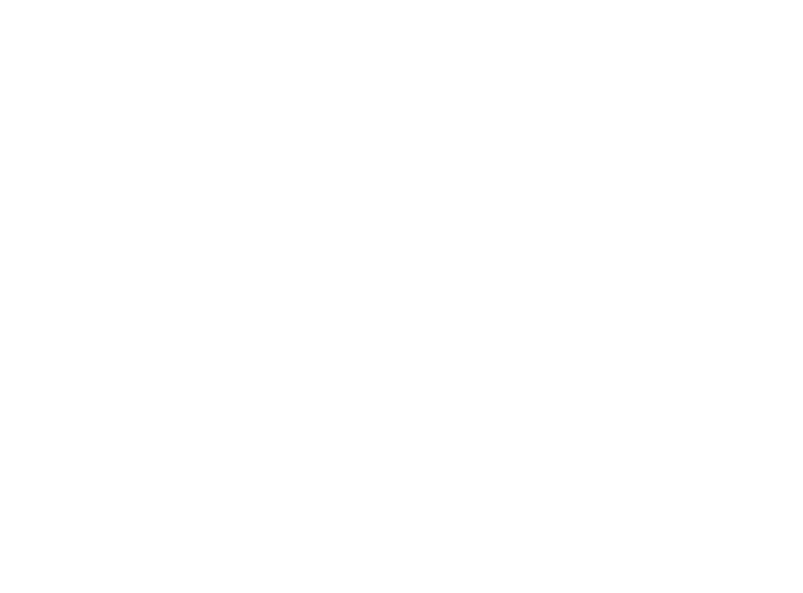
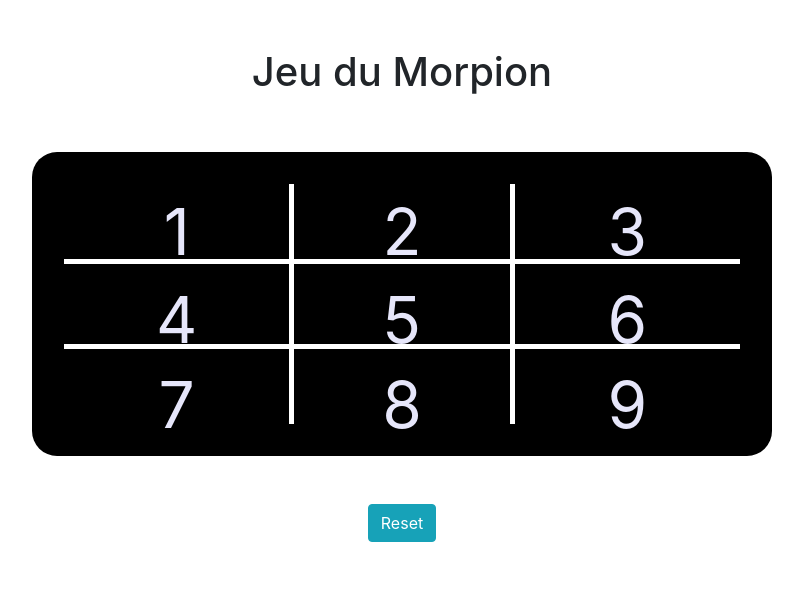
Before and after one commit to Delph-Sunny/Jeu_Du_Morpion, a plain HTML site: page index.html in a window 1280 px wide. Shown: the whole page, without its empty margins (238-1041 px from the left). Drawn offline with nearby package versions, Linux system fonts and the light colour scheme.

Commit message:
display in bootstrap

```diff
--- a/assets/css/style.css
+++ b/assets/css/style.css
@@ -0,0 +1,30 @@
+.wrapper{
+  background: #000;
+  border-radius: 25px;
+}
+
+.tic-box{
+    width: 5rem;
+    height: 5rem;
+
+    font-size: 5vw;
+    background: #000;
+    text-align: center;
+    color: lavender;
+  }
+  .tic-box:hover{
+    background: #333535;
+  }
+
+  #tic-1, #tic-2, #tic-3 {
+    border-bottom: solid white 5px;
+  }
+
+  #tic-2, #tic-5, #tic-8 {
+    border-right: solid white 5px;
+    border-left: solid white 5px;
+  }
+
+  #tic-7, #tic-8, #tic-9 {
+    border-top: solid white 5px;
+  }
--- a/index.html
+++ b/index.html
@@ -23,6 +23,31 @@
 
 </head>
 <body>
+    <div class="container">
+        <div class="row p-5">
+            <h1 class="mx-auto">Jeu du Morpion</h1>
+        </div>
+        <div class="wrapper col-8 mx-auto p-3">
+            <div class="row tic-row mx-3 mt-3">
+                <div class="col-4 pb-2 tic-box " id ="tic-1"> 1 </div>
+                <div class="col-4 pb-2 tic-box" id ="tic-2"> 2 </div>
+                <div class="col-4 pb-2 tic-box" id ="tic-3"> 3 </div>
+            </div>
+            <div class="row tic-row mx-3">
+                <div class="col-4 py-2 tic-box" id ="tic-4"> 4 </div>
+                <div class="col-4 py-2 tic-box" id ="tic-5"> 5 </div>
+                <div class="col-4 py-2 tic-box" id ="tic-6"> 6 </div>
+            </div>
+            <div class="row tic-row mx-3 mb-3">
+                <div class="col-4 pt-2 tic-box" id ="tic-7"> 7 </div>
+                <div class="col-4 pt-2 tic-box" id ="tic-8"> 8 </div>
+                <div class="col-4 pt-2 tic-box" id ="tic-9"> 9 </div>
+            </div>
+        </div>
+        <div class="row p-5 ">
+            <button class="btn btn-info mx-auto" type="reset">Reset</button>
+        </div>
+    </div>
 
 
 </body>
```
